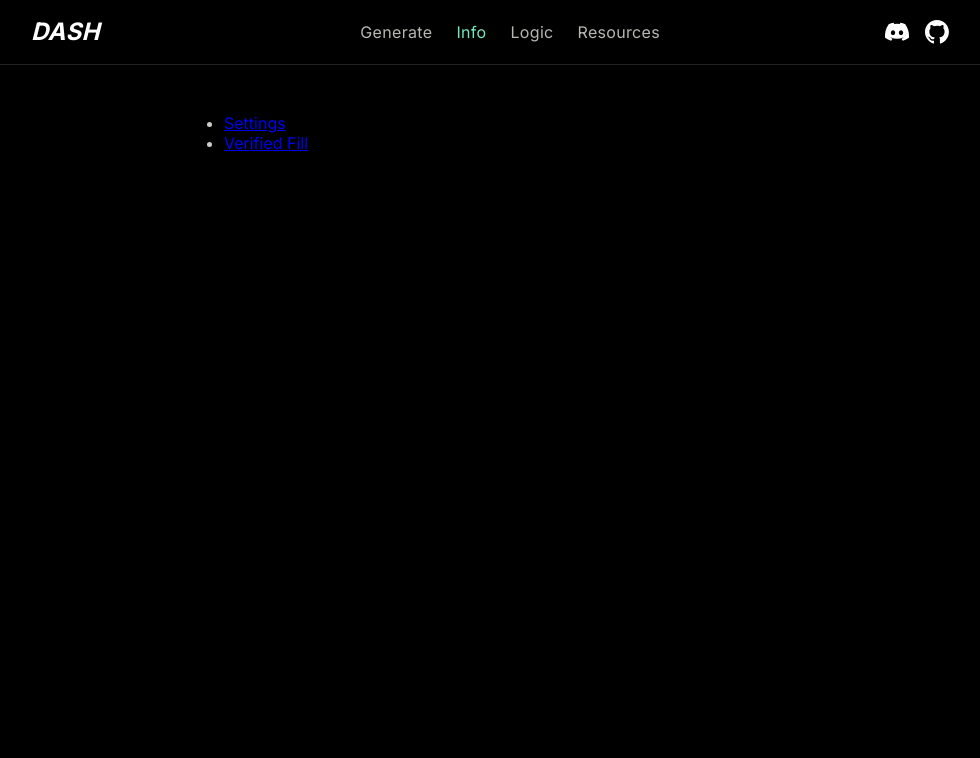
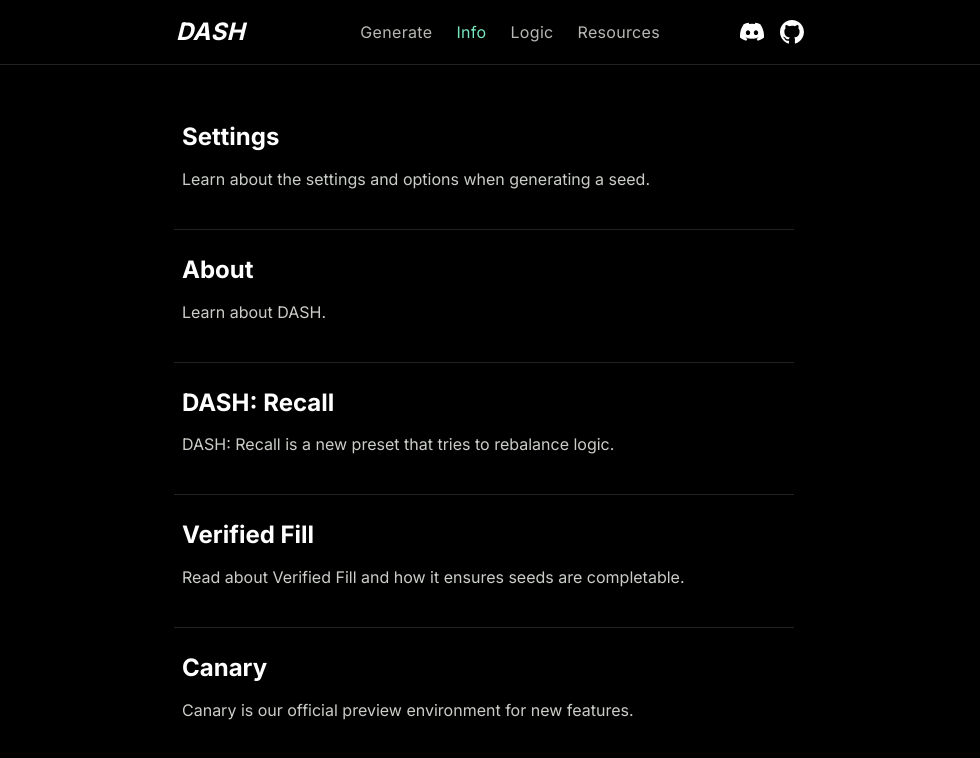
Before and after one commit to dashrando/dash-randomizer, a Next.js app in the folder apps/web/: page /info in a window 1280 px wide. Shown: the top 758 px of the page, without its empty margins (156-1136 px from the left). Built offline with nearby package versions, Linux system fonts and the light colour scheme.

Commit message:
style info page

```diff
--- a/apps/web/app/components/header.module.css
+++ b/apps/web/app/components/header.module.css
@@ -2,8 +2,7 @@
   display: flex;
   justify-content: space-between;
   align-items: center;
-  /* max-width: 1100px; */
-  max-width: 930px;
+  max-width: 640px;
   margin: 0 auto;
   position: relative;
 }
--- a/apps/web/app/info/canary/page.tsx
+++ b/apps/web/app/info/canary/page.tsx
@@ -5,7 +5,7 @@
 export default function CanaryInfoPage() {
   return (
     <Wrapper>
-      <div style={{ maxWidth: '600px', margin: '0 auto' }}>
+      <div style={{ maxWidth: '620px', margin: '0 auto' }}>
         <article className={styles.article}>
           <h1 className={styles.headline}>Canary</h1>
           <p>Canary is the official preview environment for new changes to DASH and available publicly at <a href="https://canary.dashrando.net" target="_blank" rel="noopener noreferrer">canary.dashrando.net</a>. The goal of canary is to provide an early and playable preview of DASH to gather feedback and test new features while also providing reliability for tournaments and competitive racing.</p>
--- a/apps/web/app/info/info.module.css
+++ b/apps/web/app/info/info.module.css
@@ -1,3 +1,38 @@
+.list {
+  display: flex;
+  list-style: none outside none;
+  margin: 0;
+  padding: 0;
+  gap: var(--spacer-4x);
+  flex-direction: column;
+}
+
+.list_item {
+  display: block;
+  margin: 0;
+  width: 100%;
+  padding: var(--spacer-2x);
+}
+
+.list_item + .list_item {
+  border-top: 1px solid #222;
+}
+
+.list_link {
+  text-decoration: none;
+  color: var(--color-foreground);
+}
+
+.list_link:hover {
+  color: #fff;
+}
+
+.list_title {
+  color: #fff;
+  font-size: 24px;
+  line-height: 24px;
+}
+
 .article {
   max-width: 600px;
 }
--- a/apps/web/app/info/page.tsx
+++ b/apps/web/app/info/page.tsx
@@ -4,17 +4,53 @@
 import styles from './info.module.css'
 import Spacer from '../components/spacer'
 
+type InfoArticle = {
+  title: string
+  href: string
+  description: string | React.ReactNode
+}
+
+const InfoArticles: InfoArticle[] = [
+  {
+    title: 'Settings',
+    href: '/info/settings',
+    description: 'Learn about the settings and options when generating a seed.',
+  },
+  {
+    title: 'About',
+    href: '/info/about',
+    description: 'Learn about DASH.',
+  },
+  {
+    title: 'DASH: Recall',
+    href: '/info/recall',
+    description: 'DASH: Recall is a new preset that tries to rebalance logic.',
+  },
+  {
+    title: 'Verified Fill',
+    href: '/info/verified-fill',
+    description: 'Read about Verified Fill and how it ensures seeds are completable.',
+  },
+  {
+    title: 'Canary',
+    href: '/info/canary',
+    description: 'Canary is our official preview environment for new features.',
+  }
+]
+
 export default function InfoPage() {
   return (
     <Wrapper>
-      <div style={{ maxWidth: '600px', margin: '0 auto' }}>
-        <ul>
-          <li>
-            <Link href="/info/settings">Settings</Link>
-          </li>
-          <li>
-            <Link href="/info/verified-fill">Verified Fill</Link>
-          </li>
+      <div style={{ maxWidth: '620px', margin: '0 auto' }}>
+        <ul className={styles.list}>
+          {InfoArticles.map((article) => (
+            <li className={styles.list_item} key={article.href}>
+              <Link href={article.href} className={styles.list_link}>
+                <h2 className={styles.list_title}>{article.title}</h2>
+                <p>{article.description}</p>
+              </Link>
+            </li>
+          ))}
         </ul>
       </div>
     </Wrapper>
--- a/apps/web/app/info/settings/page.tsx
+++ b/apps/web/app/info/settings/page.tsx
@@ -47,7 +47,7 @@
 export default function SettingsInfoPage() {
   return (
     <Wrapper>
-      <div style={{ maxWidth: '600px', margin: '0 auto' }}>
+      <div style={{ maxWidth: '620px', margin: '0 auto' }}>
         <h1 className={styles.headline}>Settings</h1>
         <Article id="vanilla" title="Vanilla">
           <p><strong>Vanilla</strong> refers to the original and unmodified Super Metroid game. The vanilla game will either be NTSC or PAL and will also be headered or unheadered. DASH uses an unheadered NTSC vanilla file in order to generate a seed.</p>
--- a/apps/web/app/info/verified-fill/page.tsx
+++ b/apps/web/app/info/verified-fill/page.tsx
@@ -9,7 +9,7 @@
 export default function VerifiedFillInfoPage() {
   return (
     <Wrapper>
-      <div style={{ maxWidth: '600px', margin: '0 auto' }}>
+      <div style={{ maxWidth: '620px', margin: '0 auto' }}>
         <article className={styles.article}>
           <h1 className={styles.headline}>Verified Fill</h1>
           <p>Out of a desire to maximize randomness, DASH employs a fill method which involves placing very few initial items (details below) and then randomly placing all other items within the game based on an item pool consisting of the vanilla major item upgrades (morph, varia, gravity, etc.) and a randomly derived number of minor items (missiles, supers, power bombs). Once all items within the pool have been placed, a solver is used to verify that the seed can be completed. Internally we have referred to this as the <strong>Verified Fill</strong> method, but it is also commonly referred to as the <strong>Random Fill</strong> method.</p>
```
